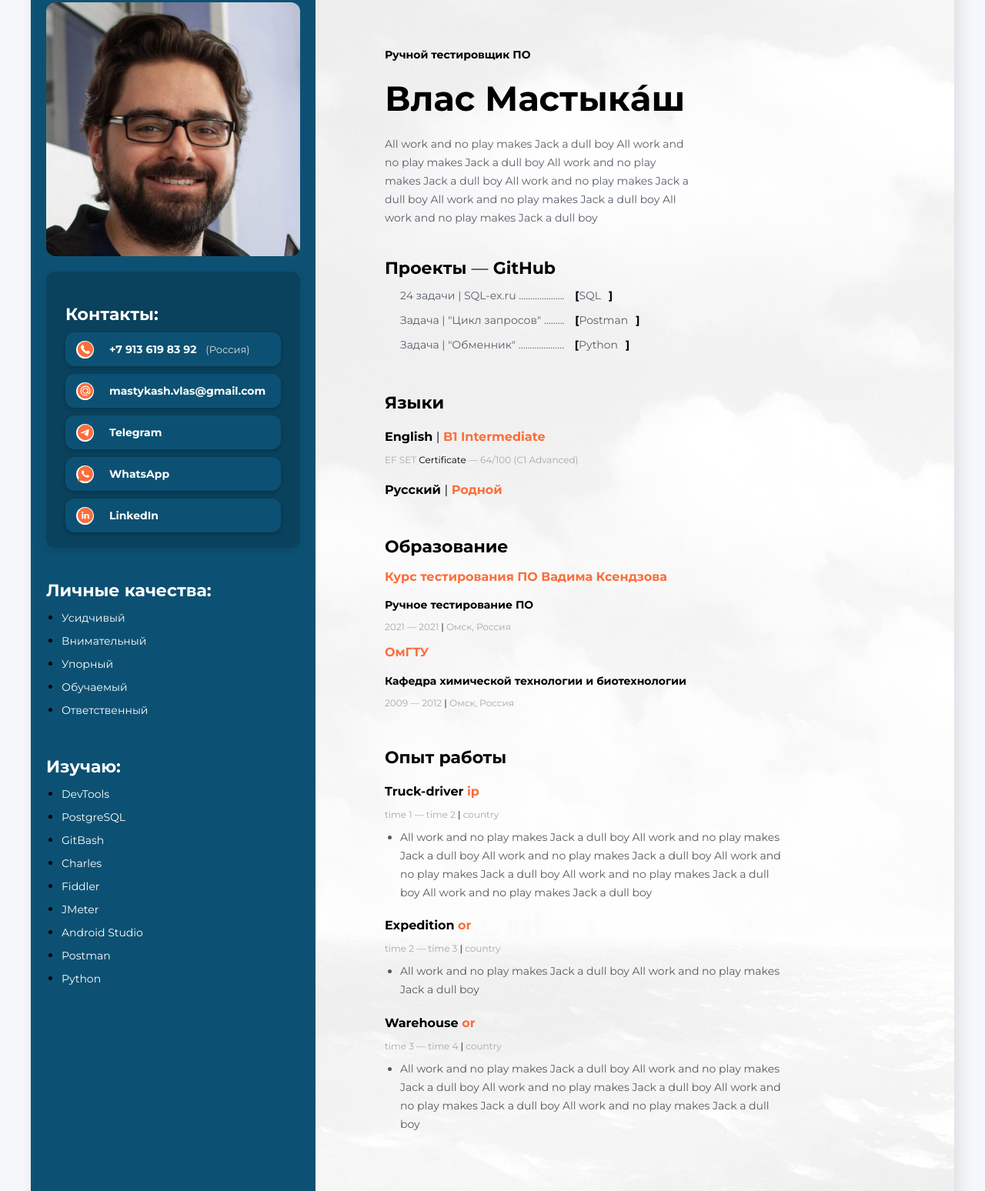
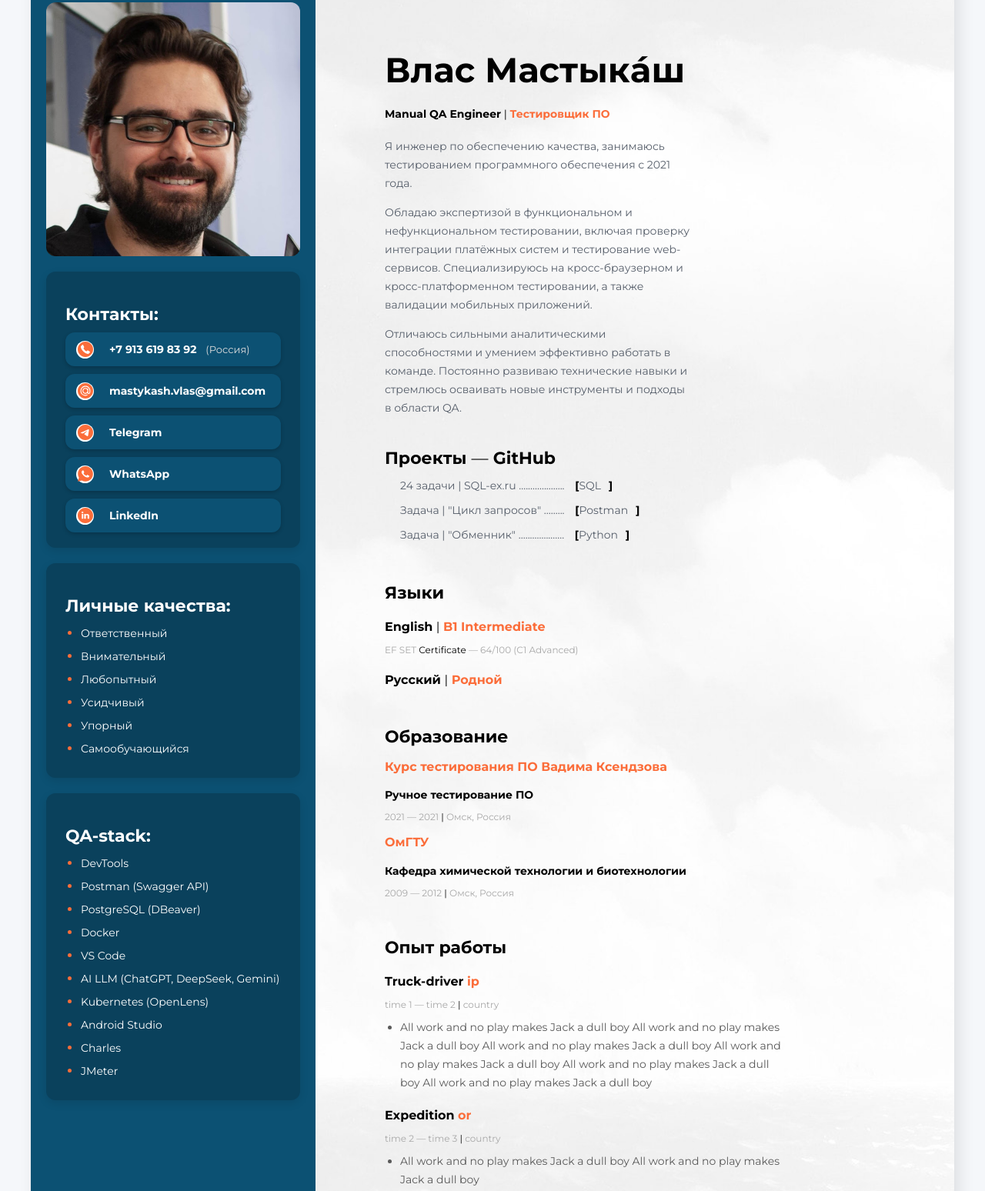
Before and after one commit to v-las/v-las.github.io, a plain HTML site: page resume-ru.html in a window 1280 px wide. Shown: the part 77-1625 px from the top of the page at 77% size. Drawn offline with Linux system fonts and the light colour scheme; files whose address does not match are found by name.

Commit message:
Рефаторинг разделов "Личные качества", "QA Stack", "Обо мне"

```diff
--- a/css/resume.css
+++ b/css/resume.css
@@ -39,7 +39,9 @@ body {
   width: 100%;
 }
 
-.contacts-section {
+.contacts-section,
+.soft-skills-section,
+.tech-skills-section {
   background-color: rgba(0, 0, 0, 0.2);
   padding: 20px 25px;
   border-radius: 12px;
@@ -90,14 +92,12 @@ body {
 .contact-button svg {
   width: 20px;
   height: 20px;
-  /* margin-right: 12px; */
   flex-shrink: 0;
   fill: #fb6d3a;
-  /* background-color: rgba(255, 255, 255); */
 }
 
 .icon-bg {
-  background-color: white;       /* фон, который просвечивается в трубке */
+  background-color: white; /* фон, который просвечивается в трубке */
   width: 23px;
   height: 23px;
   border-radius: 50%;
@@ -112,7 +112,6 @@ body {
   width: 20px;
   height: 20px;
 }
-
 
 .contact-extra {
   font-weight: normal;
@@ -150,6 +149,7 @@ body {
 
 .skills-list-item {
   margin-bottom: 6px;
+  color: #fb6d3a;
 }
 
 .skills-list-text {
@@ -190,6 +190,19 @@ body {
   line-height: 17px;
   color: #000;
   margin: 0 0 20px 0;
+}
+
+
+
+.about-me-profession-level {
+  color: #fb6d3a;
+}
+
+.about-me-profession-pipe {
+  font-weight: normal;
+  /* font-size: 16px; */
+  line-height: 20px;
+  color: black;
 }
 
 .about-me-name {
--- a/resume-ru.html
+++ b/resume-ru.html
@@ -165,64 +165,82 @@
           <h3 class="sidebar-title">Личные качества:</h3>
           <ul class="skills-list">
             <li class="skills-list-item">
-              <span class="skills-list-text">Усидчивый</span>
+              <span class="skills-list-text">Ответственный</span>
             </li>
             <li class="skills-list-item">
               <span class="skills-list-text">Внимательный</span>
             </li>
             <li class="skills-list-item">
+              <span class="skills-list-text">Любопытный</span>
+            </li>
+            <li class="skills-list-item">
+              <span class="skills-list-text">Усидчивый</span>
+            </li>
+            <li class="skills-list-item">
               <span class="skills-list-text">Упорный</span>
             </li>
             <li class="skills-list-item">
-              <span class="skills-list-text">Обучаемый</span>
-            </li>
-            <li class="skills-list-item">
-              <span class="skills-list-text">Ответственный</span>
+              <span class="skills-list-text">Самообучающийся</span>
             </li>
           </ul>
         </div>
         <div class="tech-skills-section">
-          <h3 class="sidebar-title">Изучаю:</h3>
+          <h3 class="sidebar-title">QA-stack:</h3>
           <ul class="skills-list">
             <li class="skills-list-item">
               <span class="skills-list-text">DevTools</span>
             </li>
             <li class="skills-list-item">
-              <span class="skills-list-text">PostgreSQL</span>
+              <span class="skills-list-text">Postman (Swagger API)</span>
             </li>
             <li class="skills-list-item">
-              <span class="skills-list-text">GitBash</span>
+              <span class="skills-list-text">PostgreSQL (DBeaver)</span>
+            </li>
+            <li class="skills-list-item">
+              <span class="skills-list-text">Docker</span>
+            </li>
+            <li class="skills-list-item">
+              <span class="skills-list-text">VS Code</span>
+            </li>
+            <li class="skills-list-item">
+              <span class="skills-list-text"
+                >AI LLM (ChatGPT, DeepSeek, Gemini)</span
+              >
+            </li>
+            <li class="skills-list-item">
+              <span class="skills-list-text">Kubernetes (OpenLens)</span>
+            </li>
+            <li class="skills-list-item">
+              <span class="skills-list-text">Android Studio</span>
             </li>
             <li class="skills-list-item">
               <span class="skills-list-text">Charles</span>
             </li>
             <li class="skills-list-item">
-              <span class="skills-list-text">Fiddler</span>
-            </li>
-            <li class="skills-list-item">
               <span class="skills-list-text">JMeter</span>
-            </li>
-            <li class="skills-list-item">
-              <span class="skills-list-text">Android Studio</span>
-            </li>
-            <li class="skills-list-item">
-              <span class="skills-list-text">Postman</span>
-            </li>
-            <li class="skills-list-item">
-              <span class="skills-list-text">Python</span>
             </li>
           </ul>
         </div>
       </aside>
       <div class="main-content-section">
         <div class="about-me-section">
-          <h2 class="about-me-profession">Ручной тестировщик ПО</h2>
           <h1 class="about-me-name">Влас Мастыкáш</h1>
+          <h2 class="about-me-profession">Manual QA Engineer<span class="about-me-profession-pipe"> | </span>
+            <span class="about-me-profession-level">Тестировщик ПО</span></h2>
           <p class="about-me-description">
-            All work and no play makes Jack a dull boy All work and no play
-            makes Jack a dull boy All work and no play makes Jack a dull boy All
-            work and no play makes Jack a dull boy All work and no play makes
-            Jack a dull boy All work and no play makes Jack a dull boy
+            Я инженер по обеспечению качества, занимаюсь тестированием программного обеспечения с 2021 года.
+          </p>
+          <p class="about-me-description">
+            Обладаю экспертизой в функциональном и нефункциональном
+            тестировании, включая проверку интеграции платёжных систем и
+            тестирование web-сервисов. Специализируюсь на кросс-браузерном и
+            кросс-платформенном тестировании, а также валидации мобильных
+            приложений.
+          </p>
+          <p class="about-me-description">
+            Отличаюсь сильными аналитическими способностями и умением эффективно
+            работать в команде. Постоянно развиваю технические навыки и
+            стремлюсь осваивать новые инструменты и подходы в области QA.
           </p>
         </div>
         <div class="my-projects-section">
```
